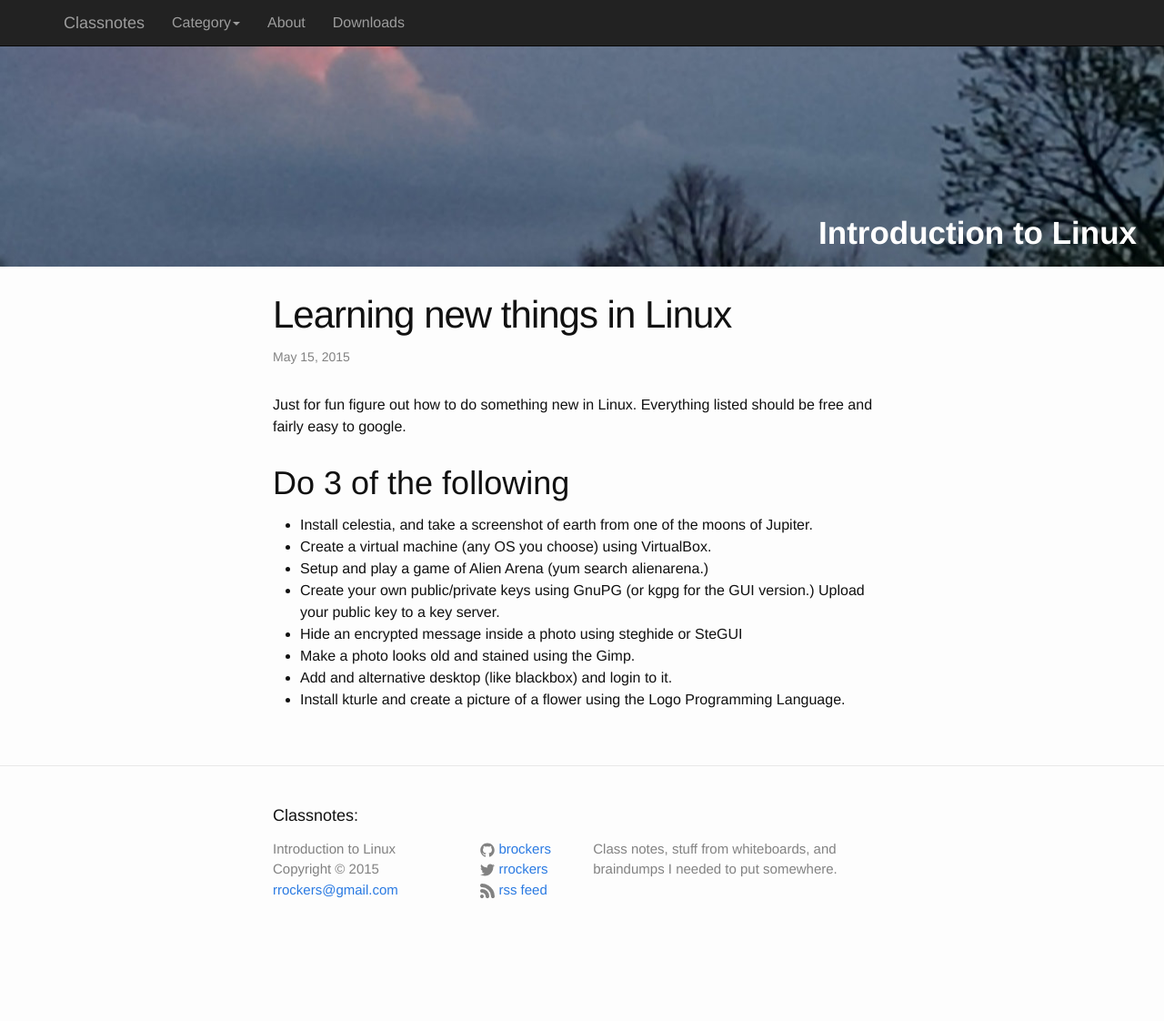
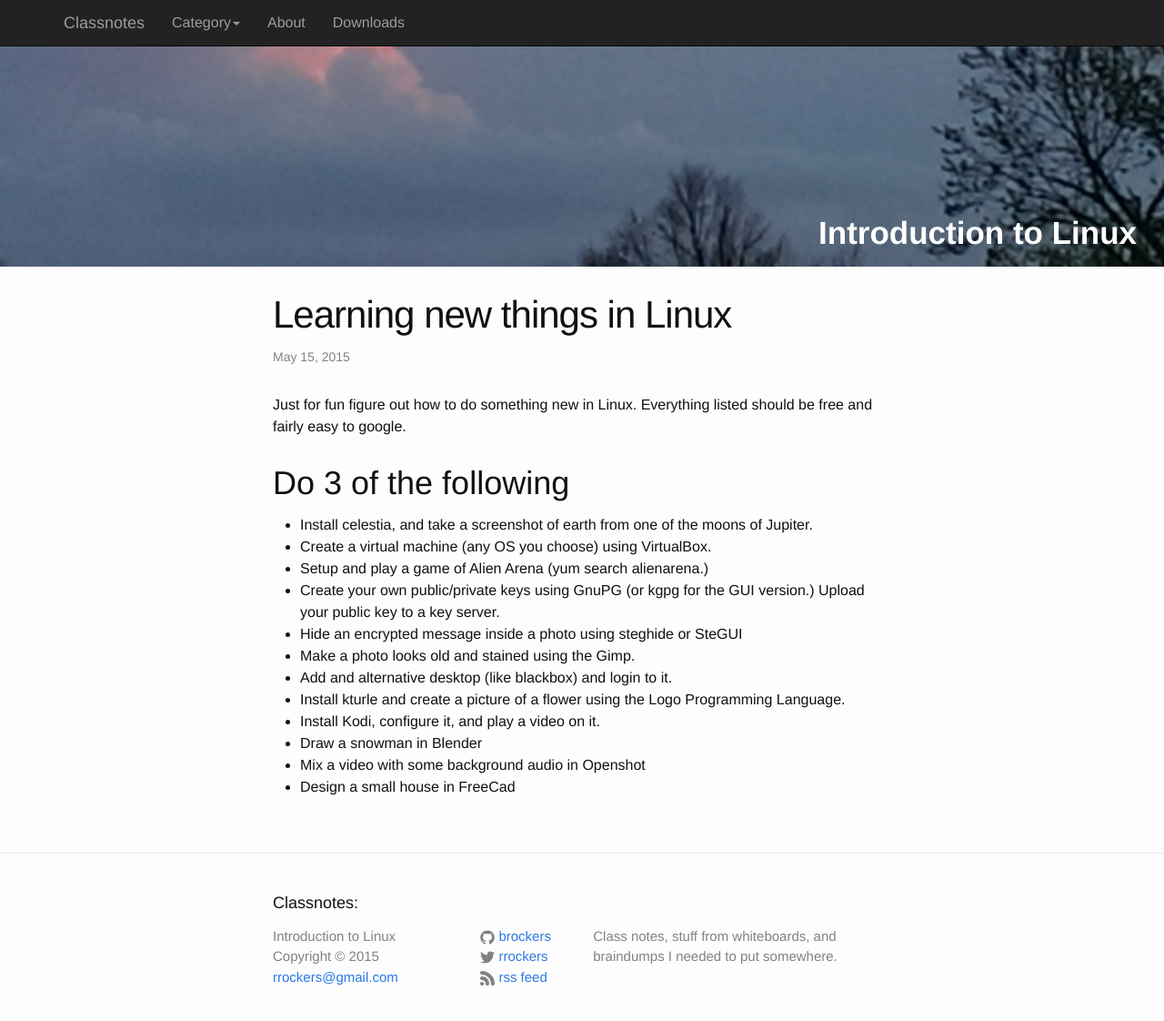
Before and after one commit to brockers/nt1430, a Jekyll site: the page built from _posts/2015-05-15-fun-stuff-with-linux.md, in a window 1280 px wide and 1145 px high. Shown: the top 1122 px of the window at 91% size. Built offline with Jekyll 4.4.1, drawn with Linux system fonts in a browser that asks for light colours; Markdown is read by kramdown in place of the engine named in the settings.

Commit message:
Added more stuff to do in Linux.

```diff
--- a/_posts/2015-05-15-fun-stuff-with-linux.md
+++ b/_posts/2015-05-15-fun-stuff-with-linux.md
@@ -17,3 +17,7 @@ Just for fun figure out how to do something new in Linux.  Everything listed sho
 * Make a photo looks old and stained using the Gimp.
 * Add and alternative desktop (like blackbox) and login to it.
 * Install kturle and create a picture of a flower using the Logo Programming Language.
+* Install Kodi, configure it, and play a video on it.
+* Draw a snowman in Blender
+* Mix a video with some background audio in Openshot
+* Design a small house in FreeCad
```
